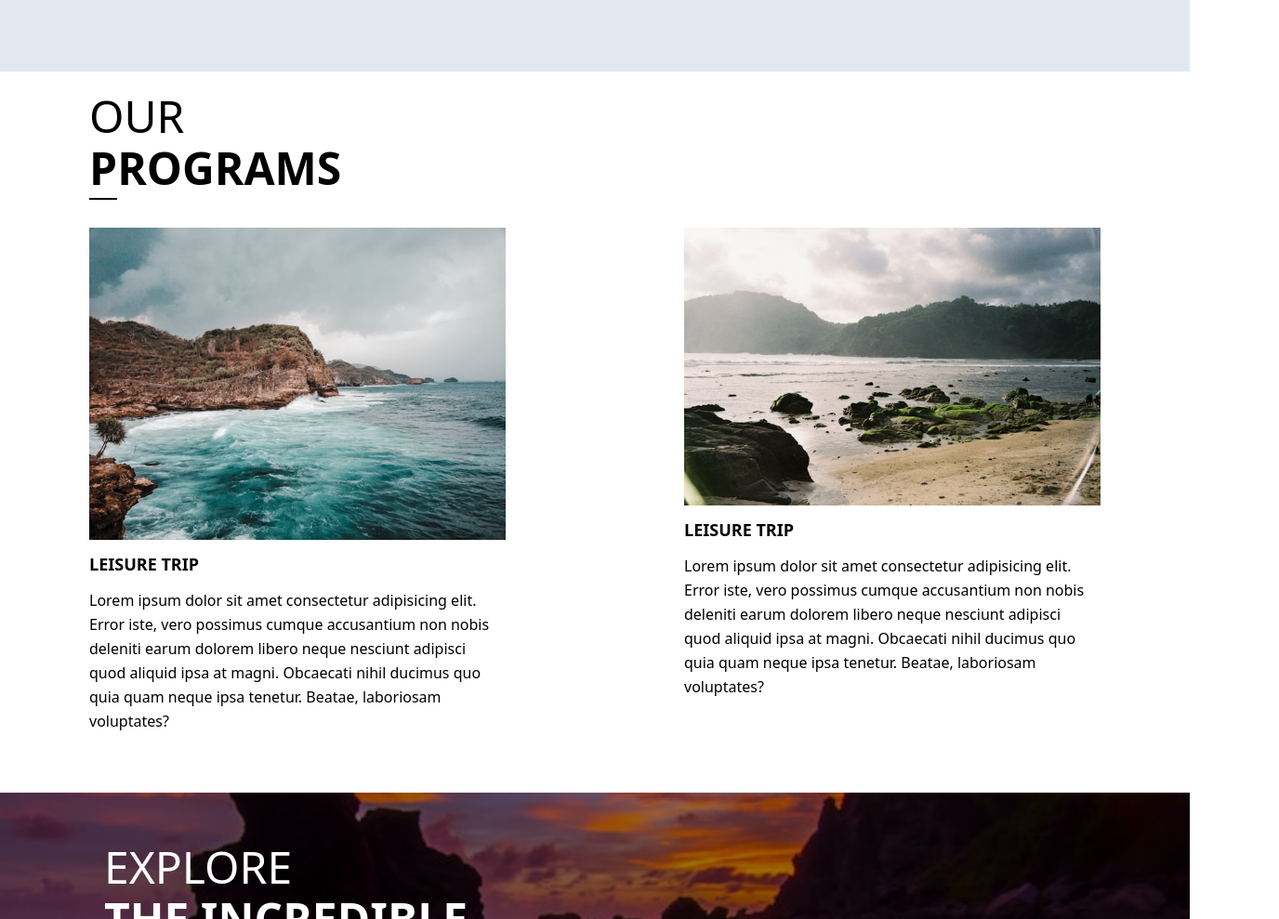
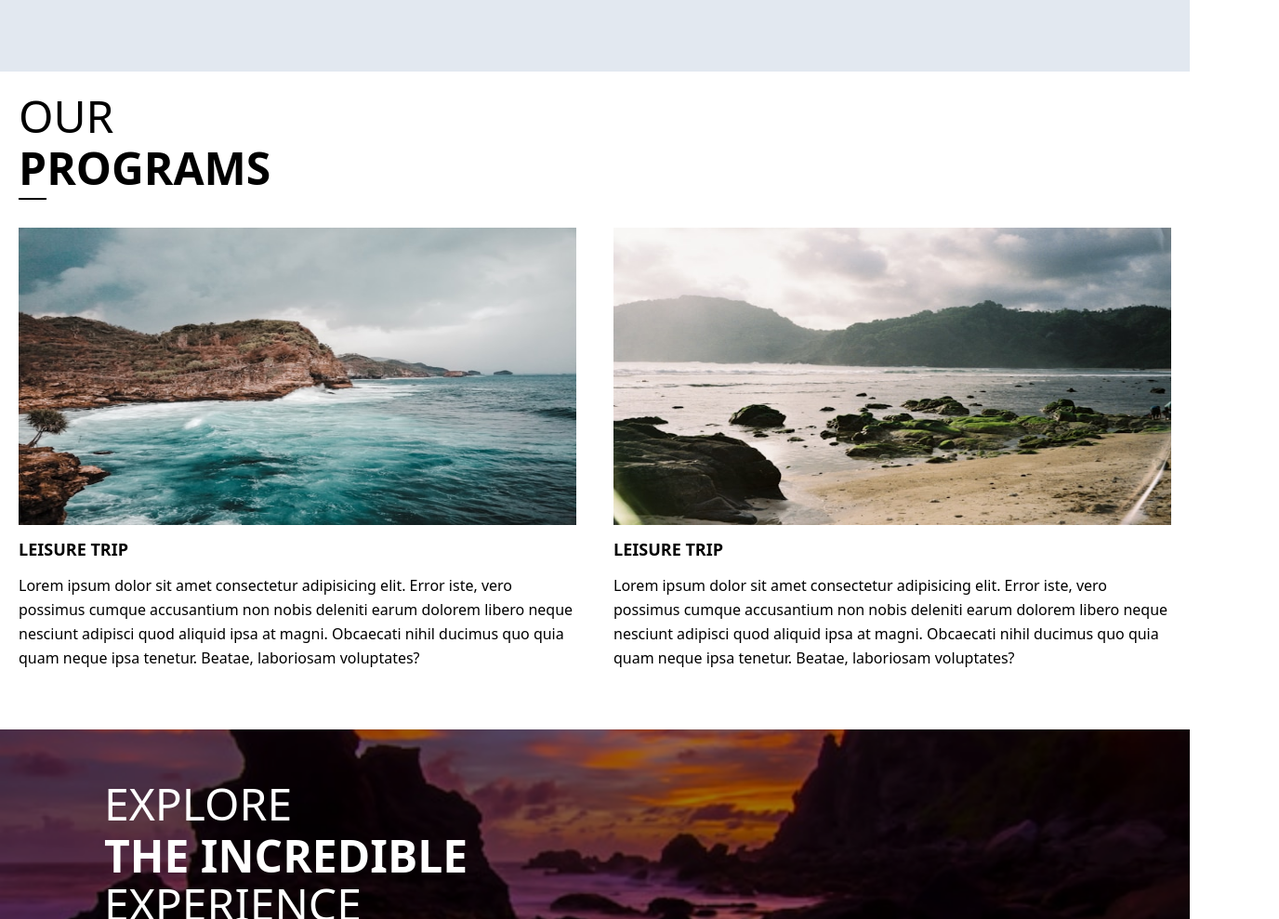
Before and after one commit to hamaries/beach1, a website: page templete.html in a window 1280 px wide. Shown: the part 1265-2254 px from the top of the page at 93% size, 1376 px wide, since content can reach past the window. Drawn offline with nearby package versions, Linux system fonts and the light colour scheme.

Commit message:
update our programs

```diff
--- a/templete.html
+++ b/templete.html
@@ -54,34 +54,37 @@
     <!-- about -->
  <!-- programs 1-->
   <section class="pt-4 pb-16 w-full">
-    <div class="container mx-auto ">
-      <div class="w-full mx-24">
+    <!-- judul -->
+    <div class="w-full px-5 container mx-auto">
       <h2 class="uppercase text-5xl font-thin py-2">our</h2>
       <h1 class="uppercase font-bold text-5xl"><span class="border-b-2 border-black">p</span>rograms</h1>
    </div>
-     <div class=" w-full flex flex-wrap md:flex-nowrap">
-     <div class=" w-full mx-24">
-       <div class="overflow-hidden pt-10 ">
-         <img src="img/A.jpg" alt="" width="w-full">
+   <!-- end judul -->
+
+    <div class="container mx-auto w-full px-5 flex flex-wrap md:flex-nowrap md:gap-10">
+      <div class=" w-full md:w-6/12">
+        <div class="overflow-hidden pt-10 w-full">
+          <img src="img/A.jpg" alt="" class="w-full h-80">
         </div>
         <h1 class="uppercase  font-bold text-lg py-3">leisure trip</h1>
         <p class="leading-relaxed fontme">Lorem ipsum dolor sit amet consectetur
           adipisicing elit. Error iste, vero possimus cumque accusantium non nobis
           deleniti earum dolorem libero neque nesciunt adipisci quod aliquid ipsa at
           magni. Obcaecati nihil ducimus quo quia quam neque ipsa tenetur. Beatae,
-           laboriosam voluptates?</p>
+          laboriosam voluptates?
+        </p>
       </div>
-      <div class="w-full mx-24  ">
+      <div class="w-full md:w-6/12">
         <div class="overflow-hidden pt-10">
-         <img src="img/B.jpg" alt="" width="w-full">
+          <img src="img/B.jpg" alt="" class="w-full h-80">
         </div>
         <h1 class="uppercase  font-bold text-lg py-3">leisure trip</h1>
         <p class="leading-relaxed fontme">Lorem ipsum dolor sit amet consectetur
           adipisicing elit. Error iste, vero possimus cumque accusantium non nobis
           deleniti earum dolorem libero neque nesciunt adipisci quod aliquid ipsa at
           magni. Obcaecati nihil ducimus quo quia quam neque ipsa tenetur. Beatae,
-           laboriosam voluptates?</p>
-        </div>
+          laboriosam voluptates?
+        </p>
         </div>
       </div>
   </section>
```
Lines whose indentation alone changed are shown as unchanged.
